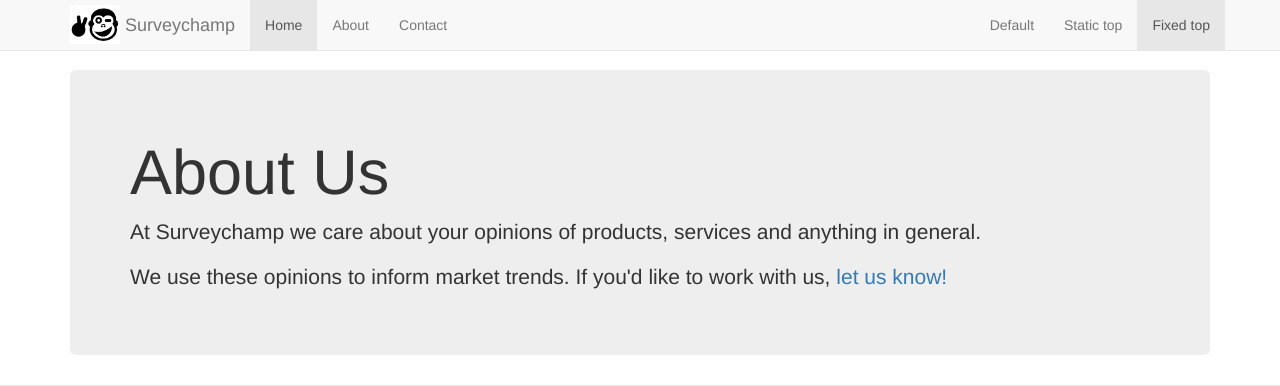
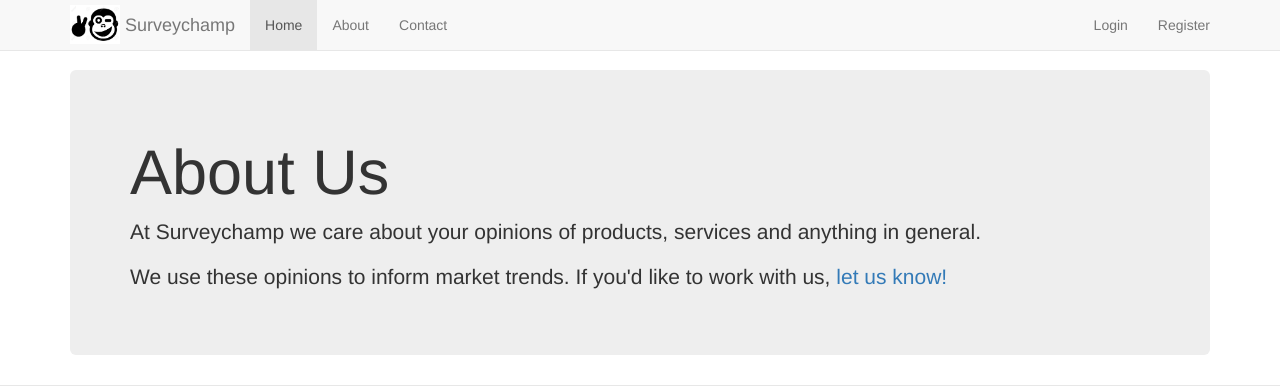
Before and after one commit to ramseydsilva/socialinnovation, a Django app: page /about/ in a window 1280 px wide. Shown: the top 386 px of the page. Run offline with Django 3.2, Linux system fonts and the light colour scheme; some libraries are stand-ins or nearby versions.

Commit message:
add login and register link

```diff
--- a/templates/includes/nav.html
+++ b/templates/includes/nav.html
@@ -22,9 +22,9 @@
         <li><a href="{% url "home:contact" %}">Contact</a></li>
       </ul>
       <ul class="nav navbar-nav navbar-right">
-        <li><a href="../navbar/">Default</a></li>
-        <li><a href="../navbar-static-top/">Static top</a></li>
-        <li class="active"><a href="./">Fixed top <span class="sr-only">(current)</span></a></li>
+        <li><a href="../navbar/">Login</a></li>
+        <li><a href="../navbar-static-top/">Register</a></li>
+
       </ul>
     </div><!--/.nav-collapse -->
   </div>
```
